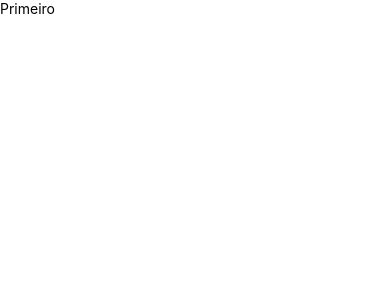
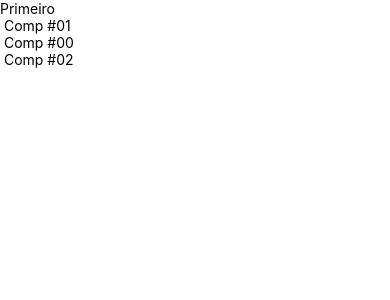
Before and after one commit to gabibecker/ReactNative, a React Native app: screen / in a window 390 px wide. Shown: the top 300 px of the page. Built offline with nearby package versions, Linux system fonts and the light colour scheme.

Commit message:
Sistema de Módulos do ECMAScript

```diff
--- a/src/App.tsx
+++ b/src/App.tsx
@@ -2,8 +2,12 @@
 import { SafeAreaView } from 'react-native';
 import Primeiro from './components/Primeiro';
 
+import X, { Comp1, Comp2 } from './components/Multi';
 export default () => (
     <SafeAreaView>
         <Primeiro />
+        <Comp1 />
+        <X />
+        <Comp2 />
     </SafeAreaView>
 );
--- /dev/null
+++ b/src/components/Multi.tsx
@@ -0,0 +1,19 @@
+import React from "react";
+import { Text } from "react-native";
+
+
+ function Comp() {
+    return <Text> Comp #00</Text>;
+}
+
+function Comp1() {
+    return <Text> Comp #01</Text>;
+}
+
+
+ function Comp2() {
+    return <Text> Comp #02</Text>;
+}
+
+export {Comp1, Comp2};
+export default Comp;
```
